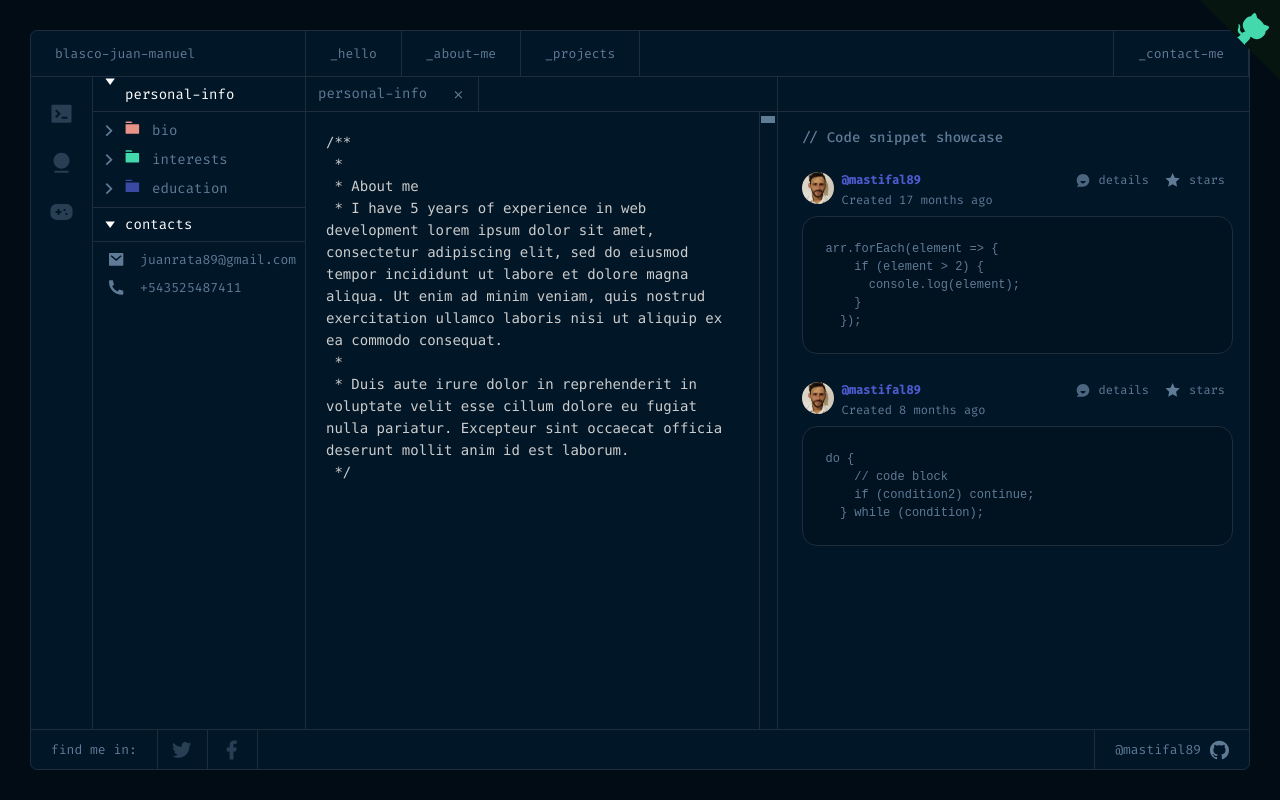
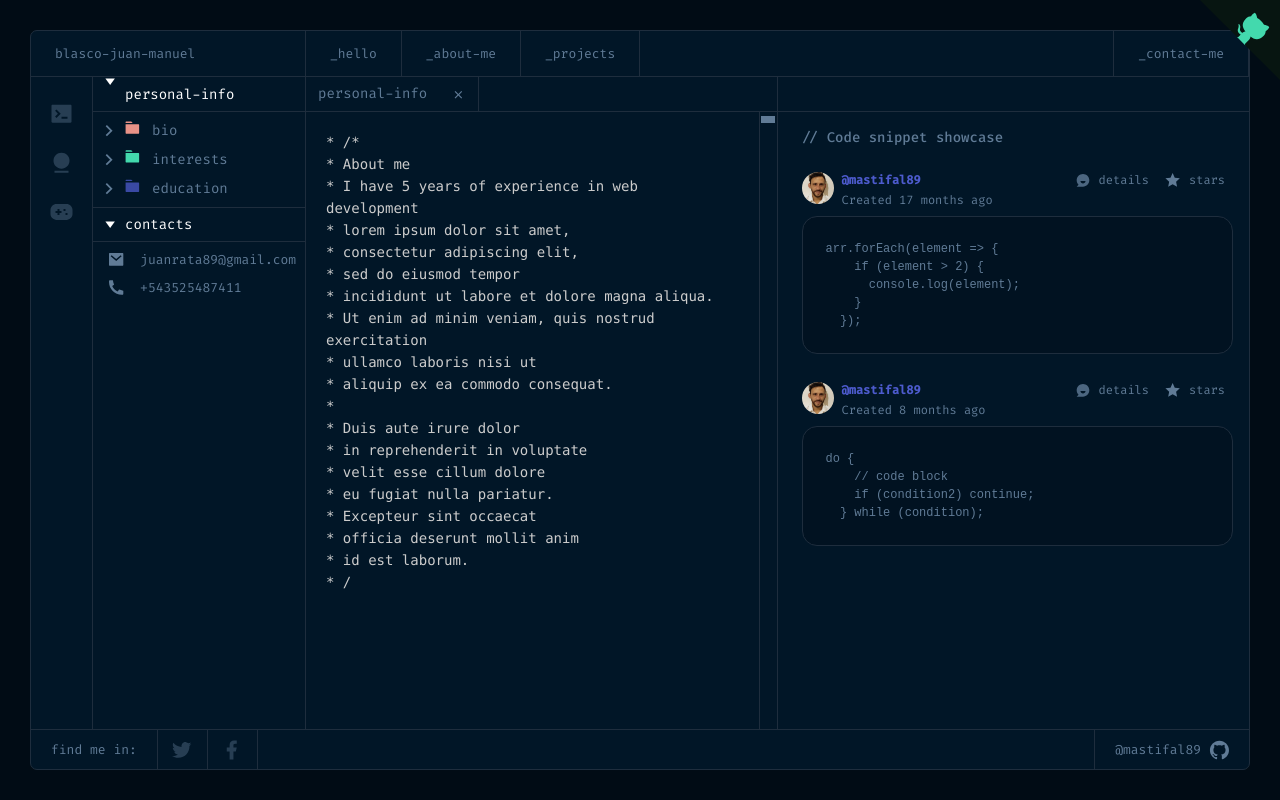
Before and after one commit to mastifal89/projects-gallery, a Next.js app: page /about-me in a window 1280 px wide. Built offline with nearby package versions, Linux system fonts and the light colour scheme.

Commit message:
Added interests and education

```diff
--- a/src/app/(dashboard)/about-me/page.tsx
+++ b/src/app/(dashboard)/about-me/page.tsx
@@ -9,23 +9,48 @@ import Image from "next/image";
 const personalInfo = [
   {
     title: "bio",
-    content: `/**
- *
- * About me
- * I have 5 years of experience in web development lorem ipsum dolor sit amet, consectetur adipiscing elit, sed do eiusmod tempor incididunt ut labore et dolore magna aliqua. Ut enim ad minim veniam, quis nostrud exercitation ullamco laboris nisi ut aliquip ex ea commodo consequat.
- *
- * Duis aute irure dolor in reprehenderit in voluptate velit esse cillum dolore eu fugiat nulla pariatur. Excepteur sint occaecat officia deserunt mollit anim id est laborum.
- */`,
+    content: `/*
+About me
+I have 5 years of experience in web development
+lorem ipsum dolor sit amet,
+consectetur adipiscing elit,
+sed do eiusmod tempor
+incididunt ut labore et dolore magna aliqua.
+Ut enim ad minim veniam, quis nostrud exercitation
+ullamco laboris nisi ut
+aliquip ex ea commodo consequat.
+
+Duis aute irure dolor
+in reprehenderit in voluptate
+velit esse cillum dolore
+eu fugiat nulla pariatur.
+Excepteur sint occaecat
+officia deserunt mollit anim
+id est laborum.
+/`,
     icon: "/icons/folder1.svg",
   },
   {
     title: "interests",
-    content: "asdasdasdasdasd",
+    content: `/*
+ Interests
+ - Web development
+ - Open source contributions
+ - Artificial Intelligence and Machine Learning
+ - Reading tech blogs and articles
+ - Hiking and outdoor activities
+ - Playing the guitar
+ */`,
     icon: "/icons/folder2.svg",
   },
   {
     title: "education",
-    content: "asdasdasdasdasd",
+    content: `/*
+ Education
+ - B.Sc. in Computer Science from University X (2015-2019)
+ - M.Sc. in Software Engineering from University Y (2019-2021)
+ - Various online courses and certifications in web development and AI
+ */`,
     icon: "/icons/folder3.svg",
   },
 ];
@@ -57,23 +82,51 @@ export default function AboutMe() {
     setSection(section);
   };
 
+  const formatContent = (content: any) => {
+    return content
+      .split("\n")
+      .map((line: any) => `* ${line}`)
+      .join("\n");
+  };
+
   return (
     <main className={styles.main}>
       <div className={styles.aboutMeMenu}>
         <section className={styles.sections}>
           <div className={styles.sectionIcon}>
-            <Image height={25} width={25} alt="image" src="/icons/info-professional.svg" />
+            <Image
+              height={25}
+              width={25}
+              alt="image"
+              src="/icons/info-professional.svg"
+            />
           </div>
           <div className={styles.sectionIcon}>
-            <Image height={25} width={25} alt="image" src="/icons/info-personal.svg" />
+            <Image
+              height={25}
+              width={25}
+              alt="image"
+              src="/icons/info-personal.svg"
+            />
           </div>
           <div className={styles.sectionIcon}>
-            <Image height={25} width={25} alt="image" src="/icons/info-hobbies.svg" />
+            <Image
+              height={25}
+              width={25}
+              alt="image"
+              src="/icons/info-hobbies.svg"
+            />
           </div>
         </section>
         <section className={styles.sectionContent}>
           <div className={styles.sectionTitle}>
-            <Image height={10} width={10} alt="image" className={styles.arrow} src="/icons/arrow.svg" />
+            <Image
+              height={10}
+              width={10}
+              alt="image"
+              className={styles.arrow}
+              src="/icons/arrow.svg"
+            />
             <p className={styles.sectionPersonalInfo}>personal-info</p>
           </div>
           {personalInfo.map((info, index) => (
@@ -83,25 +136,55 @@ export default function AboutMe() {
               onClick={() => handleSectionClick(index)}
             >
               <div className={styles.item}>
-                <Image height={15} width={15} alt="image" className={styles.diple} src="/icons/diple.svg" />
-                <Image height={15} width={15} alt="image" className={styles.folder} src={info.icon} />
+                <Image
+                  height={15}
+                  width={15}
+                  alt="image"
+                  className={styles.diple}
+                  src="/icons/diple.svg"
+                />
+                <Image
+                  height={15}
+                  width={15}
+                  alt="image"
+                  className={styles.folder}
+                  src={info.icon}
+                />
                 <p style={{ margin: 0 }}>{info.title}</p>
               </div>
             </div>
           ))}
           <div className={styles.sectionContact}>
-            <Image height={10} width={10} alt="image" className={styles.arrow} src="/icons/arrow.svg" />
+            <Image
+              height={10}
+              width={10}
+              alt="image"
+              className={styles.arrow}
+              src="/icons/arrow.svg"
+            />
             <p className={styles.sectionPersonalInfo}>contacts</p>
           </div>
           <div className={styles.contactSources}>
             <div className={styles.contactSourcesItem}>
-              <Image height={15} width={15} alt="image" className={styles.sourceItemsImage} src="/icons/email.svg" />
+              <Image
+                height={15}
+                width={15}
+                alt="image"
+                className={styles.sourceItemsImage}
+                src="/icons/email.svg"
+              />
               <a className={styles.contactSourcesText} href="/">
                 juanrata89@gmail.com
               </a>
             </div>
             <div className={styles.contactSourcesItem}>
-              <Image height={15} width={15} alt="image" className={styles.sourceItemsImage} src="/icons/phone.svg" />
+              <Image
+                height={15}
+                width={15}
+                alt="image"
+                className={styles.sourceItemsImage}
+                src="/icons/phone.svg"
+              />
               <a className={styles.contactSourcesText} href="/">
                 +543525487411
               </a>
@@ -114,15 +197,23 @@ export default function AboutMe() {
           <div className={styles.bodyTab}>
             <div className={styles.tab}>
               <p className={styles.personalInfoText}>personal-info</p>
-              <Image height={15} width={15} alt="image" className={styles.personalInfoImg} src="/icons/close.svg" />
+              <Image
+                height={15}
+                width={15}
+                alt="image"
+                className={styles.personalInfoImg}
+                src="/icons/close.svg"
+              />
             </div>
           </div>
           <div className={styles.bodyTextContainer}>
-              <pre className={styles.bodyText}>
-                  <code className="language-javascript">
-                    <span className={styles.textContent}>{personalInfo[section].content}</span>
-                  </code>
-              </pre>
+            <pre className={styles.bodyText}>
+              <code className="language-javascript">
+                <span className={styles.textContent}>
+                  {formatContent(personalInfo[section].content)}
+                </span>
+              </code>
+            </pre>
             <div className={styles.scrollBar}>
               <div className={styles.scroll}></div>
             </div>
@@ -132,13 +223,18 @@ export default function AboutMe() {
           <div className={styles.bodyTab}></div>
           <div className={styles.snippetContainer}>
             <div className={styles.snippetSubContainer}>
-              <h3 className={styles.snippetTitle}>{`// Code snippet showcase`}</h3>
+              <h3
+                className={styles.snippetTitle}
+              >{`// Code snippet showcase`}</h3>
               <div className={styles.snippets}>
                 {codeSnippets.map((snippet, index) => (
                   <div key={index} className={styles.snippet}>
                     <div className={styles.snippetHeader}>
                       <div style={{ display: "flex" }}>
-                        <Image height={15} width={15} alt="image"
+                        <Image
+                          height={15}
+                          width={15}
+                          alt="image"
                           src="/images/1551846149745.jfif"
                           className={styles.snippetImage}
                         />
@@ -158,14 +254,20 @@ export default function AboutMe() {
                       </div>
                       <div className={styles.snippetDetailsStarsContainer}>
                         <div className={styles.snippetDetails}>
-                          <Image height={15} width={15} alt="image"
+                          <Image
+                            height={15}
+                            width={15}
+                            alt="image"
                             src="/icons/comments.svg"
                             className={styles.snippetDetailsIcon}
                           />
                           <span>details</span>
                         </div>
                         <div className={styles.snippetStars}>
-                          <Image height={15} width={15} alt="image"
+                          <Image
+                            height={15}
+                            width={15}
+                            alt="image"
                             src="/icons/star.svg"
                             className={styles.snippetStarsIcon}
                           />
```
